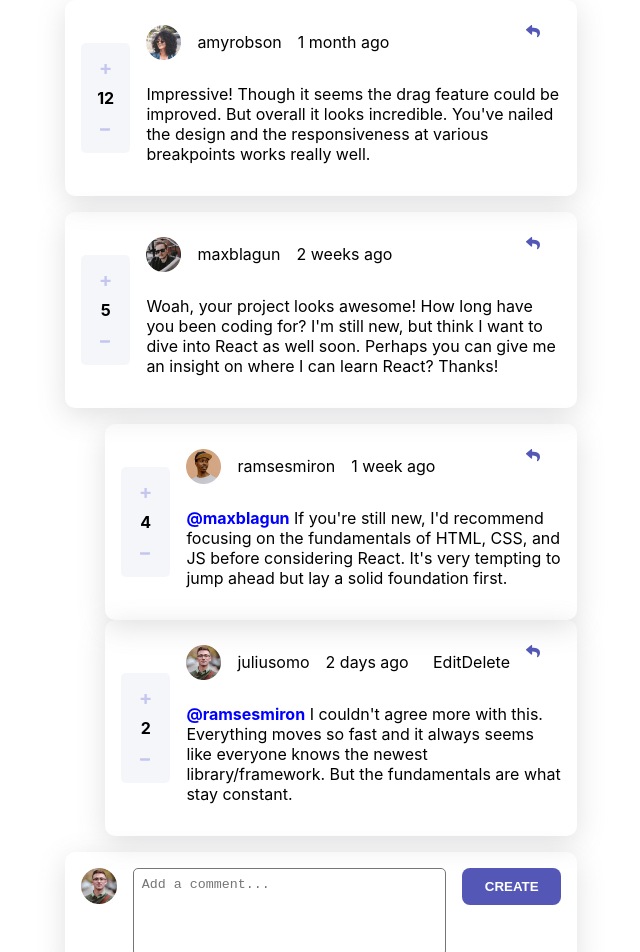
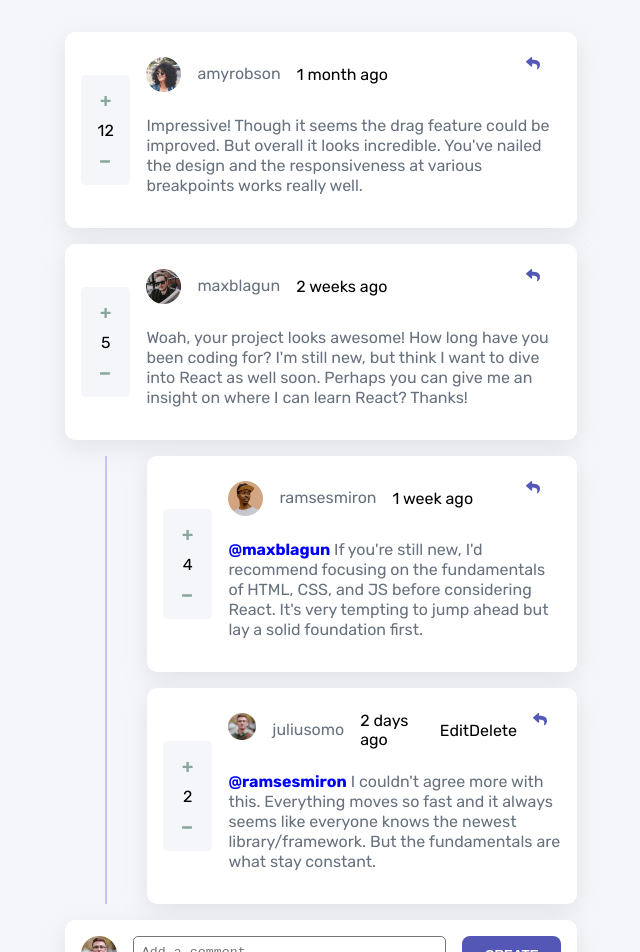
Before and after one commit to notFaceroll/interactive-comments-section, a React (Create React App) app: page / in a window 1280 px wide. Shown: the top 952 px of the page, without its empty margins (339-979 px from the left). Built offline with nearby package versions, Linux system fonts and the light colour scheme.

Commit message:
fixed CRUD issues and adding correct styles

```diff
--- a/public/index.html
+++ b/public/index.html
@@ -9,6 +9,14 @@
       name="description"
       content="Web site created using create-react-app"
     />
+
+    <link rel="preconnect" href="https://fonts.googleapis.com" />
+    <link rel="preconnect" href="https://fonts.gstatic.com" crossorigin />
+    <link
+      href="https://fonts.googleapis.com/css2?family=Rubik:wght@400;500;700&display=swap"
+      rel="stylesheet"
+    />
+
     <link rel="apple-touch-icon" href="%PUBLIC_URL%/logo192.png" />
     <!--
       manifest.json provides metadata used when your web app is installed on a
--- a/src/App.js
+++ b/src/App.js
@@ -1,9 +1,14 @@
+import { Fragment } from 'react';
 import './App.css';
 import Feed from './components/Feed';
+import GlobalStyle from './styles/themes/GlobalStyles';
 
 function App() {
   return (
-   <Feed currentUserId='4'/>
+    <Fragment>
+      <GlobalStyle />
+      <Feed currentUserId="4" />
+    </Fragment>
   );
 }
 
--- a/src/components/Card.js
+++ b/src/components/Card.js
@@ -2,13 +2,18 @@ import React from 'react';
 import styled from 'styled-components';
 
 export const Card = styled.li`
-  background-color: hsl(0, 0, 100%);
-  box-shadow: rgba(100, 100, 111, 0.2) 0px 7px 29px 0px;
+  background-color: #fff;
+  box-shadow: rgba(149, 157, 165, 0.2) 0px 8px 24px;
   border-radius: 10px;
   display: flex;
   align-items: ${(props) => (props.alignment ? props.alignment : 'center')};
   padding: 1rem;
   gap: 1rem;
+
+  p {
+    color: hsl(211, 10%, 45%);
+    line-height: 1.25;
+  }
 
   strong {
     color: blue;
--- a/src/components/Comment.js
+++ b/src/components/Comment.js
@@ -8,6 +8,7 @@ import Rating from './Rating/Rating';
 import Reply from './Reply';
 import CommentForm from './CommentForm';
 import { CreateComment } from './Feed';
+import FormArea from './FormArea';
 
 const User = styled.div`
   display: flex;
@@ -42,18 +43,45 @@ const Content = styled.div`
   width: 100%;
 `;
 
+const List = styled.ul`
+  border-left: 2px solid hsl(239, 57%, 85%);
+  margin-left: 2.5rem;
+  display: flex;
+  flex-direction: column;
+  gap: 1rem;
+`;
+
+// TODO: Create the updating logic for the reply and reply list
+
 const Comment = ({
   comment,
   replies,
   currentUserId,
   deleteComment,
   currentUser,
+  updateComment,
 }) => {
   const [repliesList, setRepliesList] = useState(replies);
   const [isReplying, setIsReplying] = useState(false);
+  const [isEditing, setIsEditing] = useState(false);
 
   const replyHandler = () => {
     setIsReplying(!isReplying);
+  };
+
+  const editCommentHandler = () => {
+    setIsEditing(!isEditing);
+  };
+
+  const updateReply = (text, id) => {
+    const updatedReplies = repliesList.map((reply) => {
+      if (reply.id === id) {
+        return { ...reply, content: text };
+      }
+      return reply;
+    });
+
+    setRepliesList(updatedReplies);
   };
 
   const addReply = (text, replyingTo) => {
@@ -67,15 +95,12 @@ const Comment = ({
 
   const deleteReply = (replyId) => {
     if (window.confirm('Are you sure that you want to remove this reply?')) {
-      {
-        const updatedRepliesList = repliesList.filter(
-          (reply) => reply.id !== replyId
-        );
-        setRepliesList(updatedRepliesList);
-      }
+      const updatedRepliesList = repliesList.filter(
+        (reply) => reply.id !== replyId
+      );
+      setRepliesList(updatedRepliesList);
     }
   };
-
   return (
     <Fragment>
       <Card>
@@ -83,24 +108,34 @@ const Comment = ({
         <Content>
           <User>
             <figure>
-              <img src={comment.user.image.png} />
+              <img src={comment.user.image.png} alt="user profile" />
             </figure>
             <p>{comment.user.username}</p>
             <CreatedAt>{comment.createdAt}</CreatedAt>
-            {currentUser == comment.user.username ? (
+            {currentUser === comment.user.username ? (
               <Actions>
-                <div>Edit</div>
+                <div onClick={editCommentHandler}>Edit</div>
                 <div onClick={deleteCommentHandler}>Delete</div>
               </Actions>
             ) : null}
             <figure onClick={replyHandler}>
-              <img src={replyIcon} />
+              <img src={replyIcon} alt="" />
             </figure>
           </User>
-          <p>{comment.content}</p>
+          {!isEditing && <p>{comment.content}</p>}
+          {isEditing && (
+            <FormArea
+              submitLabel="update"
+              handleSubmit={updateComment}
+              hasCancelButton={true}
+              handleCancel={editCommentHandler}
+              initialText={comment.content}
+              commentId={comment.id}
+            />
+          )}
         </Content>
       </Card>
-      {/* textarea to submit a new reply */}
+      {/* Textarea to submit a new reply */}
       {isReplying && (
         <CommentForm
           handleSubmit={addReply}
@@ -109,9 +144,9 @@ const Comment = ({
           replyingTo={comment.user.username}
         />
       )}
-      {/* if it already has a reply, render it */}
+      {/* If it already has a reply, render it */}
       {repliesList.length > 0 && (
-        <ul>
+        <List>
           {repliesList.map((item) => (
             <Reply
               key={item.id}
@@ -120,9 +155,10 @@ const Comment = ({
               deleteReply={deleteReply}
               addReply={addReply}
               currentUser={currentUser}
+              updateReply={updateReply}
             />
           ))}
-        </ul>
+        </List>
       )}
     </Fragment>
   );
--- a/src/components/CommentForm.js
+++ b/src/components/CommentForm.js
@@ -1,10 +1,10 @@
-import React, { useState } from 'react';
+import React from 'react';
 
 import styled from 'styled-components';
 import { Card } from './Card';
 import userPicture from '../assets/avatars/image-juliusomo.png';
 
-import GeneralButton from './Button/Button';
+import FormArea from './FormArea';
 
 const UserProfilePic = styled.picture`
   width: 40px;
@@ -15,57 +15,18 @@ const UserProfilePic = styled.picture`
   }
 `;
 
-const Form = styled.form`
-  width: 100%;
-  display: flex;
-  gap: 1rem;
-  align-items: flex-start;
-`;
-
-const TextArea = styled.textarea`
-  width: 100%;
-  resize: none;
-  min-height: 70px;
-  border-radius: 5px;
-  padding: 0.5rem;
-`;
 const CommentForm = ({ handleSubmit, submitLabel, onClose, replyingTo }) => {
-  const [text, setText] = useState('');
-
-  const textInputHandler = (event) => {
-    setText(event.target.value);
-  };
-
-  const isDisabled = text.length === 0;
-
-  const formSubmitHandler = (event) => {
-    event.preventDefault();
-
-    handleSubmit(text, replyingTo);
-    setText('');
-
-    if (onClose) {
-      onClose();
-    }
-  };
-
   return (
     <Card alignment="flex-start">
       <UserProfilePic>
-        <img src={userPicture} />
+        <img src={userPicture} alt='user'/>
       </UserProfilePic>
-      <Form onSubmit={formSubmitHandler}>
-        <TextArea
-          placeholder="Add a comment..."
-          onChange={textInputHandler}
-          value={text}
-        />
-        <GeneralButton
-          type="submit"
-          label={submitLabel}
-          isDisabled={isDisabled}
-        />
-      </Form>
+      <FormArea
+        handleSubmit={handleSubmit}
+        submitLabel={submitLabel}
+        onClose={onClose}
+        replyingTo={replyingTo}
+      />
     </Card>
   );
 };
--- a/src/components/Feed/index.js
+++ b/src/components/Feed/index.js
@@ -8,12 +8,11 @@ import Comment from '../Comment';
 import CommentForm from '../CommentForm';
 import { userData } from '../../assets/userData';
 
-
 const comments = userData.comments;
 const currentUser = userData.currentUser.username;
 
 const List = styled.ul`
-  margin: 0 auto;
+  margin: 2rem auto;
   width: clamp(10rem, 40vw, 800px);
   list-style: none;
   display: flex;
@@ -55,24 +54,24 @@ const Feed = ({ currentUserId }) => {
     setCommentsData([...commentsData, newComment]);
   };
 
-  const ReplyComment = (text, commentId) => {
-    commentsData.filter((comment) => comment.id === commentId);
-    const newComment = CreateComment(text);
-    setCommentsData([...commentsData, newComment]);
+  const updateComment = (text, id) => {
+    const updatedComments = commentsData.map((comment) => {
+      if (comment.id === id) {
+        return { ...comment, content: text };
+      }
+      return comment;
+    });
+    setCommentsData(updatedComments);
   };
 
   const deleteComment = (commentId) => {
     if (window.confirm('Are you sure that you want to remove this comment?')) {
-      {
-        const updatedCommentList = commentsData.filter(
-          (comment) => comment.id !== commentId
-        );
-        setCommentsData(updatedCommentList);
-      }
-      console.log('deleted comment');
+      const updatedCommentList = commentsData.filter(
+        (comment) => comment.id !== commentId
+      );
+      setCommentsData(updatedCommentList);
     }
   };
-
   return (
     <List>
       {commentsData.map((comment, index) => (
@@ -83,6 +82,7 @@ const Feed = ({ currentUserId }) => {
           currentUserId={currentUserId}
           deleteComment={deleteComment}
           currentUser={currentUser}
+          updateComment={updateComment}
         />
       ))}
       <CommentForm handleSubmit={addComment} submitLabel={'create'} />
--- /dev/null
+++ b/src/components/FormArea.js
@@ -0,0 +1,74 @@
+import React, { useState } from 'react';
+
+import styled from 'styled-components';
+import GeneralButton from './Button/Button';
+
+const Form = styled.form`
+  width: 100%;
+  display: flex;
+  gap: 1rem;
+  align-items: flex-start;
+`;
+
+const TextArea = styled.textarea`
+  width: 100%;
+  resize: none;
+  min-height: 70px;
+  border-radius: 5px;
+  padding: 0.5rem;
+`;
+
+const FormArea = ({
+  handleSubmit,
+  submitLabel,
+  onClose,
+  replyingTo,
+  initialText = '',
+  handleCancel,
+  hasCancelButton,
+  commentId,
+}) => {
+  const [text, setText] = useState(initialText);
+
+  const textInputHandler = (event) => {
+    setText(event.target.value);
+  };
+  const formSubmitHandler = (event) => {
+    event.preventDefault();
+    if (commentId) {
+      handleSubmit(text, commentId);
+      setText('');
+      handleCancel();
+    } else if (!commentId) {
+      handleSubmit(text, replyingTo);
+      setText('');
+    }
+
+    if (onClose) {
+      onClose();
+    }
+  };
+
+  const isDisabled = text.length === 0;
+  return (
+    <Form onSubmit={formSubmitHandler}>
+      <TextArea
+        placeholder="Add a comment..."
+        onChange={textInputHandler}
+        value={text}
+      />
+      <GeneralButton
+        type="submit"
+        label={submitLabel}
+        isDisabled={isDisabled}
+      />
+      {hasCancelButton && (
+        <button type="button" onClick={handleCancel}>
+          Cancel
+        </button>
+      )}
+    </Form>
+  );
+};
+
+export default FormArea;
--- a/src/components/Rating/Rating.js
+++ b/src/components/Rating/Rating.js
@@ -1,14 +1,74 @@
-import { Button, ButtonHolder } from "./Styles";
+import React, { useState } from 'react';
+
 import plusIcon from '../../assets/icon-plus.svg';
 import minusIcon from '../../assets/icon-minus.svg';
 
+import styled from 'styled-components';
 
-const Rating = (props) => {
+const ButtonHolder = styled.div`
+  display: flex;
+  flex-direction: column;
+  align-items: center;
+  justify-content: center;
+  background-color: hsl(228, 33%, 97%);
+  border-radius: 5px;
+  height: 100%;
+  padding: 0.5rem;
+  font-weight: 400;
+`;
+
+const Button = styled.button`
+  border: none;
+  background-color: transparent;
+  img {
+    filter: ${(props) =>
+      props.voted
+      ? 'invert(46%) sepia(14%) saturate(427%) hue-rotate(171deg) brightness(91%) contrast(86%)'
+      : 'invert(29%) sepia(26%) saturate(586%) hue-rotate(172deg) brightness(98%) contrast(89%)'};
+  }
+  padding: 0.7rem;
+  cursor: pointer;
+`;
+
+
+const Rating = ({ score }) => {
+  const [hasUpVoted, setHasUpVoted] = useState(false);
+  const [hasDownVoted, setHasDownVoted] = useState(false);
+  const [commentScore, setCommentScore] = useState(score);
+
+  const incrementScore = () => {
+    if (hasUpVoted) {
+      setCommentScore(commentScore - 1);
+      setHasUpVoted(false);
+    } else {
+      setCommentScore(commentScore + 1);
+      setHasUpVoted(true);
+    }
+  };
+
+  const decrementScore = () => {
+    if (hasDownVoted) {
+      setCommentScore(commentScore + 1);
+      setHasDownVoted(false);
+    } else {
+      setCommentScore(commentScore - 1);
+      setHasDownVoted(true);
+    }
+  };
+
   return (
     <ButtonHolder>
-      <Button><img src={plusIcon} /></Button>
-      <span>{props.score}</span>
-      <Button><img src={minusIcon} /></Button>
+      <Button
+        onClick={incrementScore}
+        disabled={hasDownVoted}
+        voted={hasUpVoted}
+      >
+        <img src={plusIcon} alt="" />
+      </Button>
+      <span>{commentScore}</span>
+      <Button onClick={decrementScore} disabled={hasUpVoted}>
+        <img src={minusIcon} alt="" />
+      </Button>
     </ButtonHolder>
   );
 };
--- a/src/components/Rating/Styles.js
+++ b/src/components/Rating/Styles.js
@@ -9,7 +9,7 @@ export const ButtonHolder = styled.div`
   border-radius: 5px;
   height: 100%;
   padding: 0.5rem;
-  font-weight: bold;
+  font-weight: 400;
 `;
 
 export const Button = styled.button`
@@ -17,4 +17,7 @@ export const Button = styled.button`
   background-color: transparent;
   padding: .7rem;
   cursor: pointer;
+  &:disabled {
+    background-color: grey;
+  }
 `;
--- a/src/components/Reply.js
+++ b/src/components/Reply.js
@@ -6,6 +6,7 @@ import replyIcon from '../assets/icon-reply.svg';
 
 import Rating from './Rating/Rating';
 import CommentForm from './CommentForm';
+import FormArea from './FormArea';
 
 const User = styled.div`
   display: flex;
@@ -37,8 +38,11 @@ const Content = styled.div`
   width: 100%;
 `;
 
-const Reply = ({ comment, deleteReply, currentUser, addReply }) => {
+// Pass the handlers to the form
+
+const Reply = ({ comment, deleteReply, currentUser, addReply, updateReply }) => {
   const [isReplying, setIsReplying] = useState(false);
+  const [isEditing, setIsEditing] = useState(false);
 
   const replyHandler = () => {
     setIsReplying(!isReplying);
@@ -48,6 +52,10 @@ const Reply = ({ comment, deleteReply, currentUser, addReply }) => {
     deleteReply(comment.id);
   };
 
+  const editReplyHandler = () => {
+    setIsEditing(!isEditing);
+  }
+
   return (
     <Fragment>
       <Card>
@@ -55,24 +63,36 @@ const Reply = ({ comment, deleteReply, currentUser, addReply }) => {
         <Content>
           <User>
             <figure>
-              <img src={comment.user.image.png} />
+              <img src={comment.user.image.png} alt='user'/>
             </figure>
             <p>{comment.user.username}</p>
             <CreatedAt>{comment.createdAt}</CreatedAt>
-            {currentUser == comment.user.username ? (
+            {currentUser === comment.user.username ? (
               <Actions>
-                <div>Edit</div>
+                <div onClick={editReplyHandler}>Edit</div>
                 <div onClick={deleteReplyHandler}>Delete</div>
               </Actions>
             ) : null}
             <figure onClick={replyHandler}>
-              <img src={replyIcon} />
+              <img src={replyIcon} alt=''/>
             </figure>
           </User>
-          <p>
-            {comment.replyingTo && <strong>@{comment.replyingTo}</strong>}{' '}
-            {comment.content}
-          </p>
+          {!isEditing && (
+            <p>
+              {comment.replyingTo && <strong>@{comment.replyingTo}</strong>}{' '}
+              {comment.content}
+            </p>
+          )}
+          {isEditing && (
+            <FormArea
+              submitLabel="update"
+              handleSubmit={updateReply}
+              hasCancelButton={true}
+              handleCancel={editReplyHandler}
+              initialText={comment.content}
+              commentId={comment.id}
+            />
+          )}
         </Content>
       </Card>
       {/* textarea to submit a new reply */}
--- a/src/index.css
+++ b/src/index.css
@@ -5,6 +5,7 @@ body {
     sans-serif;
   -webkit-font-smoothing: antialiased;
   -moz-osx-font-smoothing: grayscale;
+  background-color: hsl(228, 33%, 97%);
 }
 
 code {
--- /dev/null
+++ b/src/styles/themes/GlobalStyles.js
@@ -0,0 +1,9 @@
+import { createGlobalStyle } from 'styled-components';
+
+const GlobalStyle = createGlobalStyle`
+body{
+    background-color: hsl(228, 33%, 97%);
+    font-family: 'Rubik', sans-serif;
+}`;
+
+export default GlobalStyle;
```
